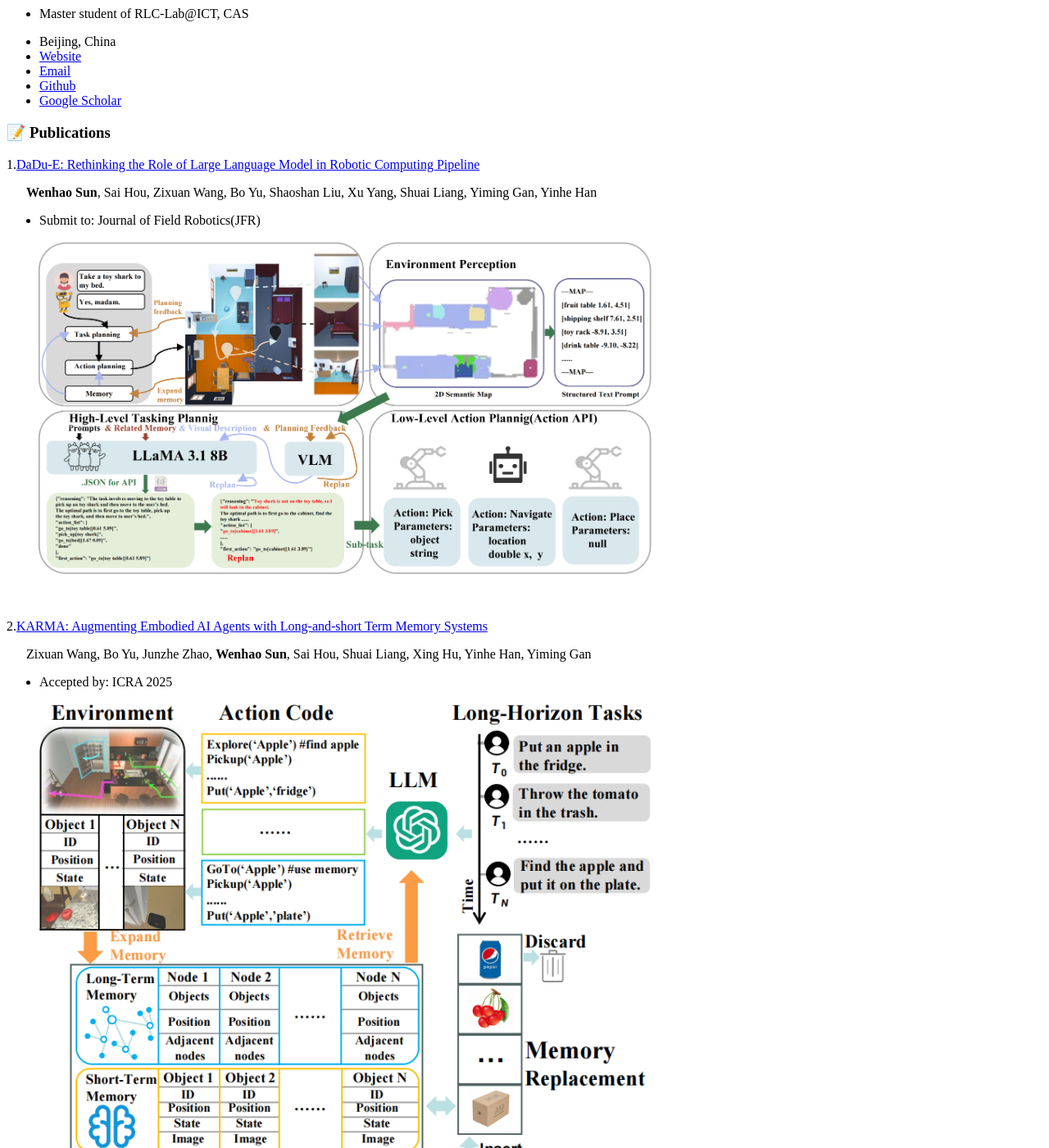
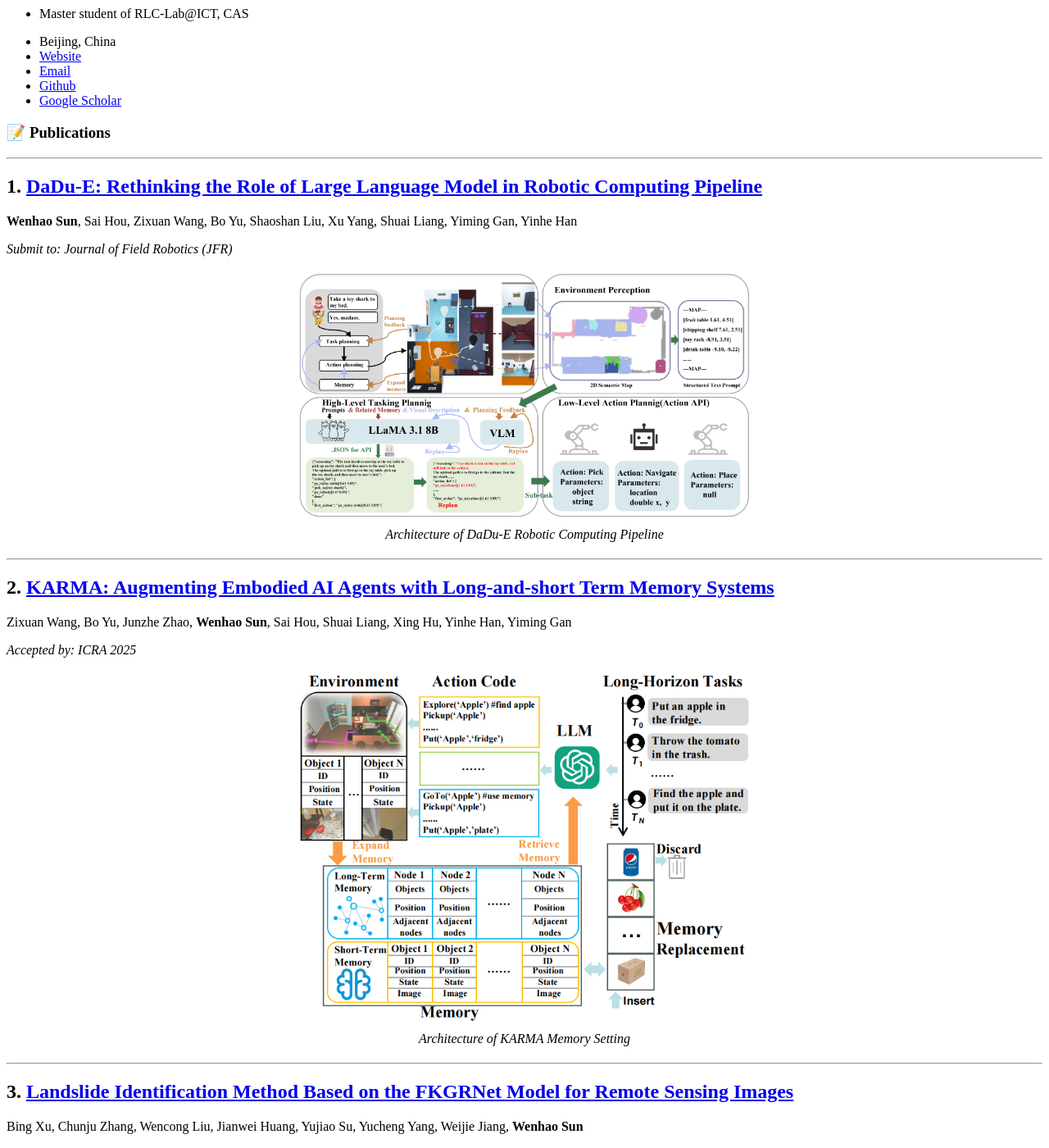
Before and after one commit to sun123-cmd/sun123-cmd.github.io, a Jekyll site: the page built from _pages/includes/pub.md, in a window 1280 px wide and 1400 px high, scrolled down 271 px. Shown: the whole window at 82% size. Built offline with Jekyll 4.4.1, drawn with Linux system fonts in a browser that asks for light colours; our own code applies the rules of GitHub Pages for plain Markdown files; some of the changed text lies outside the part shown.

Commit message:
Update pub.md

```diff
--- a/_pages/includes/pub.md
+++ b/_pages/includes/pub.md
@@ -1,28 +1,42 @@
 # 📝 Publications
 
-1.[DaDu-E: Rethinking the Role of Large Language Model in Robotic Computing Pipeline](https://rlc-lab.github.io/dadu-e/)
+---
 
-    **Wenhao Sun**, Sai Hou, Zixuan Wang, Bo Yu, Shaoshan Liu, Xu Yang, Shuai Liang, Yiming Gan, Yinhe Han
+## 1. [DaDu-E: Rethinking the Role of Large Language Model in Robotic Computing Pipeline](https://rlc-lab.github.io/dadu-e/)
 
-* Submit to: Journal of Field Robotics(JFR)
+**Wenhao Sun**, Sai Hou, Zixuan Wang, Bo Yu, Shaoshan Liu, Xu Yang, Shuai Liang, Yiming Gan, Yinhe Han
 
+*Submit to: Journal of Field Robotics (JFR)*
 
-<div style="margin-left: 3%;"><img src="/images/dadu.png" style="width: 750px; height: auto;"></div>
+<figure style="margin: 20px auto; width: 550px; text-align: center;">
+  <img src="/images/dadu.png" alt="DaDu-E Publication Cover" style="width: 100%; height: auto;">
+  <figcaption style="font-style: italic; margin-top: 8px;">Architecture of DaDu-E Robotic Computing Pipeline</figcaption>
+</figure>
 
-<br>
+---
 
-2.[KARMA: Augmenting Embodied AI Agents with Long-and-short Term Memory Systems](https://arxiv.org/abs/2409.14908)
+## 2. [KARMA: Augmenting Embodied AI Agents with Long-and-short Term Memory Systems](https://arxiv.org/abs/2409.14908)
 
-    Zixuan Wang, Bo Yu, Junzhe Zhao, **Wenhao Sun**, Sai Hou, Shuai Liang, Xing Hu, Yinhe Han, Yiming Gan
-* Accepted by: ICRA 2025
+Zixuan Wang, Bo Yu, Junzhe Zhao, **Wenhao Sun**, Sai Hou, Shuai Liang, Xing Hu, Yinhe Han, Yiming Gan
 
-<div style="margin-left: 3%;"><img src="/images/karma.png" style="width: 750px; height: auto;"></div>
+*Accepted by: ICRA 2025*
 
-<br>
+<figure style="margin: 20px auto; width: 550px; text-align: center;">
+  <img src="/images/karma.png" alt="KARMA Publication Cover" style="width: 100%; height: auto;">
+  <figcaption style="font-style: italic; margin-top: 8px;">Architecture of KARMA Memory Setting</figcaption>
+</figure>
 
-3.[Landslide Identification Method Based on the FKGRNet Model for Remote Sensing Images](https://www.mdpi.com/2072-4292/15/13/3407)
+---
 
-   Bing Xu, Chunju Zhang, Wencong Liu, Jianwei Huang, Yujiao Su, Yucheng Yang, Weijie Jiang, **Wenhao Sun**
+## 3. [Landslide Identification Method Based on the FKGRNet Model for Remote Sensing Images](https://www.mdpi.com/2072-4292/15/13/3407)
 
-* Accepted by: Remote Sensing 2023
-<div style="margin-left: 3%;"><img src="/images/fkgrnet.png" style="width: 750px; height: auto;"></div>
+Bing Xu, Chunju Zhang, Wencong Liu, Jianwei Huang, Yujiao Su, Yucheng Yang, Weijie Jiang, **Wenhao Sun**
+
+*Accepted by: Remote Sensing 2023*
+
+<figure style="margin: 20px auto; width: 550px; text-align: center;">
+  <img src="/images/fkgrnet.png" alt="FKGRNet Publication Cover" style="width: 100%; height: auto;">
+  <figcaption style="font-style: italic; margin-top: 8px;">Architecture of FKGRNet</figcaption>
+</figure>
+
+---
```
